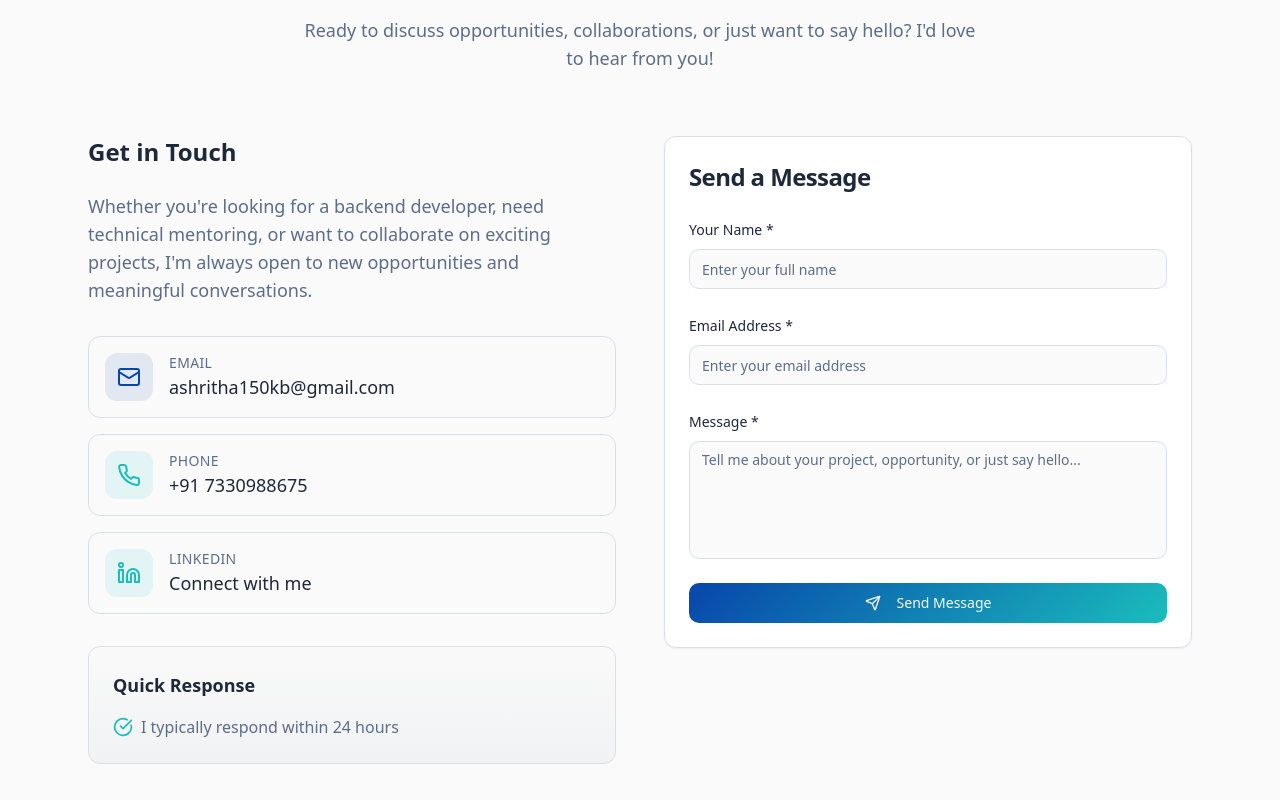
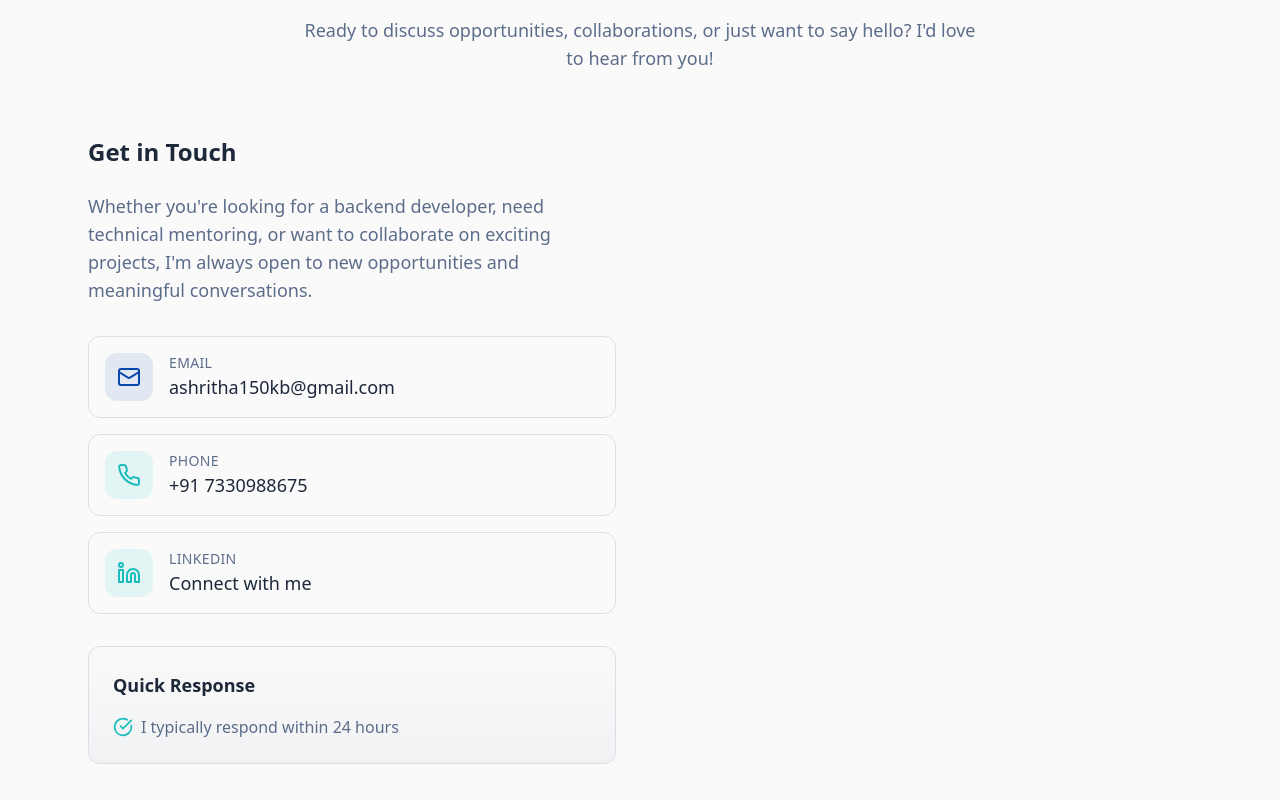
Before and after one commit to Ashritha304/ashritha-portfolio-builder-website, a React (Vite) app: page / in a window 1280 px wide. Shown: the part 5080-5880 px from the top of the page. Built offline with nearby package versions, Linux system fonts and the light colour scheme.

Commit message:
Visual edit in Lovable
Edited UI in Lovable

```diff
--- a/src/components/Contact.tsx
+++ b/src/components/Contact.tsx
@@ -6,7 +6,6 @@ import { Input } from '@/components/ui/input';
 import { Textarea } from '@/components/ui/textarea';
 import { Label } from '@/components/ui/label';
 import { useToast } from '@/hooks/use-toast';
-
 const Contact = () => {
   const [formData, setFormData] = useState({
     name: '',
@@ -14,40 +13,38 @@ const Contact = () => {
     message: ''
   });
   const [isSubmitting, setIsSubmitting] = useState(false);
-  const { toast } = useToast();
-
-  const contactInfo = [
-    {
+  const {
+    toast
+  } = useToast();
+  const contactInfo = [{
     icon: Mail,
     label: "Email",
     value: "ashritha150kb@gmail.com",
     href: "mailto:ashritha150kb@gmail.com",
     color: "text-primary bg-primary/10"
-    },
-    {
+  }, {
     icon: Phone,
     label: "Phone",
     value: "+91 7330988675",
     href: "tel:+917330988675",
     color: "text-teal bg-teal/10"
-    },
-    {
+  }, {
     icon: Linkedin,
     label: "LinkedIn",
     value: "Connect with me",
     href: "https://linkedin.com/in/ashritha-k-6282b8210",
     color: "text-accent bg-accent/10"
-    }
-  ];
-
+  }];
   const handleInputChange = (e: React.ChangeEvent<HTMLInputElement | HTMLTextAreaElement>) => {
-    const { name, value } = e.target;
+    const {
+      name,
+      value
+    } = e.target;
     setFormData(prev => ({
       ...prev,
       [name]: value
     }));
   };
-
   const handleSubmit = async (e: React.FormEvent) => {
     e.preventDefault();
     setIsSubmitting(true);
@@ -56,15 +53,17 @@ const Contact = () => {
     setTimeout(() => {
       toast({
         title: "Message Sent!",
-        description: "Thank you for reaching out. I'll get back to you soon.",
+        description: "Thank you for reaching out. I'll get back to you soon."
       });
-      setFormData({ name: '', email: '', message: '' });
+      setFormData({
+        name: '',
+        email: '',
+        message: ''
+      });
       setIsSubmitting(false);
     }, 1000);
   };
-
-  return (
-    <section id="contact" className="py-20 bg-background">
+  return <section id="contact" className="py-20 bg-background">
       <div className="container mx-auto px-6 max-w-6xl">
         <div className="text-center mb-16 animate-fade-in">
           <h2 className="text-4xl font-bold text-charcoal mb-4">Let's Connect</h2>
@@ -88,14 +87,7 @@ const Contact = () => {
             </div>
 
             <div className="space-y-4">
-              {contactInfo.map((item, index) => (
-                <a
-                  key={index}
-                  href={item.href}
-                  target={item.href.startsWith('http') ? '_blank' : '_self'}
-                  rel={item.href.startsWith('http') ? 'noopener noreferrer' : ''}
-                  className="flex items-center space-x-4 p-4 rounded-lg border border-border hover:shadow-medium hover:border-primary/30 transition-all duration-300 group"
-                >
+              {contactInfo.map((item, index) => <a key={index} href={item.href} target={item.href.startsWith('http') ? '_blank' : '_self'} rel={item.href.startsWith('http') ? 'noopener noreferrer' : ''} className="flex items-center space-x-4 p-4 rounded-lg border border-border hover:shadow-medium hover:border-primary/30 transition-all duration-300 group">
                   <div className={`p-3 rounded-lg ${item.color} group-hover:scale-110 transition-transform`}>
                     <item.icon className="w-6 h-6" />
                   </div>
@@ -105,8 +97,7 @@ const Contact = () => {
                       {item.value}
                     </p>
                   </div>
-                </a>
-              ))}
+                </a>)}
             </div>
 
             {/* Quick Stats */}
@@ -121,85 +112,10 @@ const Contact = () => {
 
           {/* Contact Form */}
           <div className="animate-slide-up delay-200">
-            <Card className="border border-border shadow-medium">
-              <CardHeader>
-                <CardTitle className="text-2xl font-bold text-charcoal">Send a Message</CardTitle>
-              </CardHeader>
-              <CardContent>
-                <form onSubmit={handleSubmit} className="space-y-6">
-                  <div className="space-y-2">
-                    <Label htmlFor="name" className="text-sm font-medium text-charcoal">
-                      Your Name *
-                    </Label>
-                    <Input
-                      id="name"
-                      name="name"
-                      type="text"
-                      value={formData.name}
-                      onChange={handleInputChange}
-                      required
-                      className="border-border focus:border-primary focus:ring-primary"
-                      placeholder="Enter your full name"
-                    />
-                  </div>
 
-                  <div className="space-y-2">
-                    <Label htmlFor="email" className="text-sm font-medium text-charcoal">
-                      Email Address *
-                    </Label>
-                    <Input
-                      id="email"
-                      name="email"
-                      type="email"
-                      value={formData.email}
-                      onChange={handleInputChange}
-                      required
-                      className="border-border focus:border-primary focus:ring-primary"
-                      placeholder="Enter your email address"
-                    />
-                  </div>
-
-                  <div className="space-y-2">
-                    <Label htmlFor="message" className="text-sm font-medium text-charcoal">
-                      Message *
-                    </Label>
-                    <Textarea
-                      id="message"
-                      name="message"
-                      value={formData.message}
-                      onChange={handleInputChange}
-                      required
-                      rows={5}
-                      className="border-border focus:border-primary focus:ring-primary resize-none"
-                      placeholder="Tell me about your project, opportunity, or just say hello..."
-                    />
-                  </div>
-
-                  <Button
-                    type="submit"
-                    disabled={isSubmitting}
-                    className="w-full bg-gradient-primary text-primary-foreground hover:opacity-90 transition-opacity disabled:opacity-50"
-                  >
-                    {isSubmitting ? (
-                      <>
-                        <div className="w-5 h-5 border-2 border-current border-t-transparent rounded-full animate-spin mr-2"></div>
-                        Sending...
-                      </>
-                    ) : (
-                      <>
-                        <Send className="mr-2" size={20} />
-                        Send Message
-                      </>
-                    )}
-                  </Button>
-                </form>
-              </CardContent>
-            </Card>
           </div>
         </div>
       </div>
-    </section>
-  );
+    </section>;
 };
-
 export default Contact;
```
Lines whose indentation alone changed are shown as unchanged.
